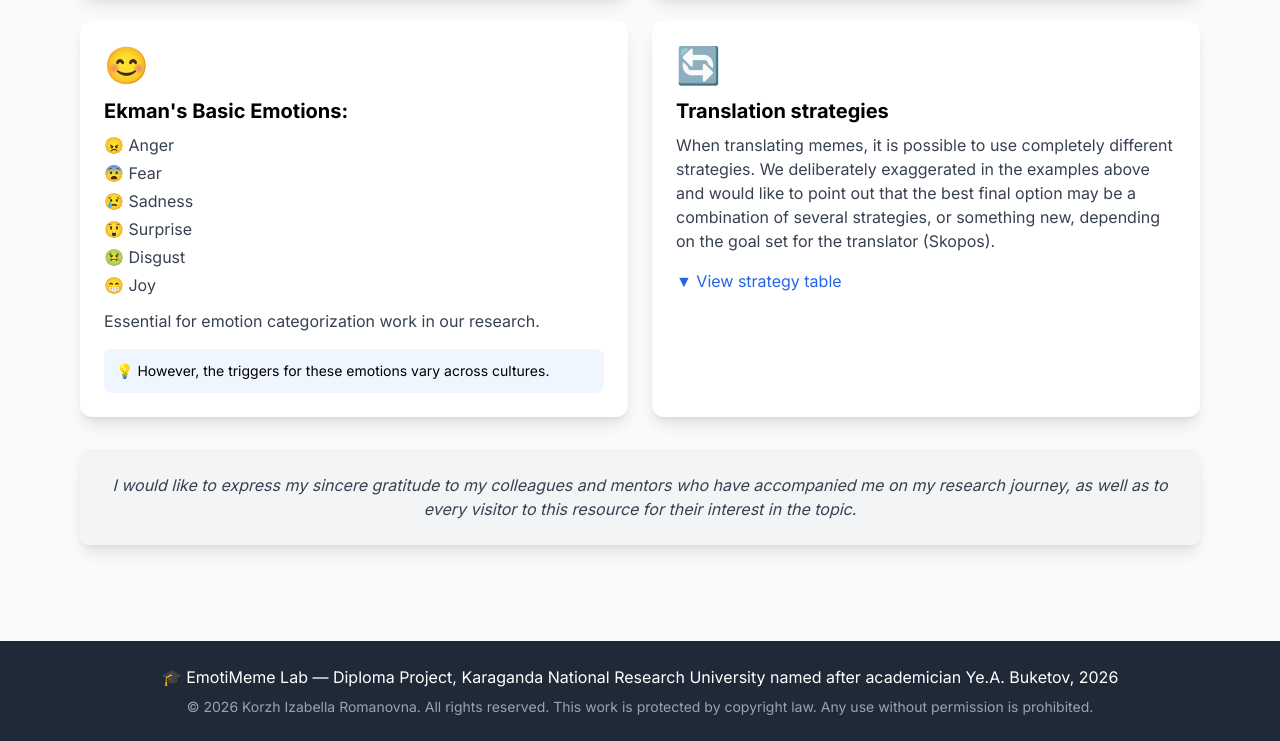
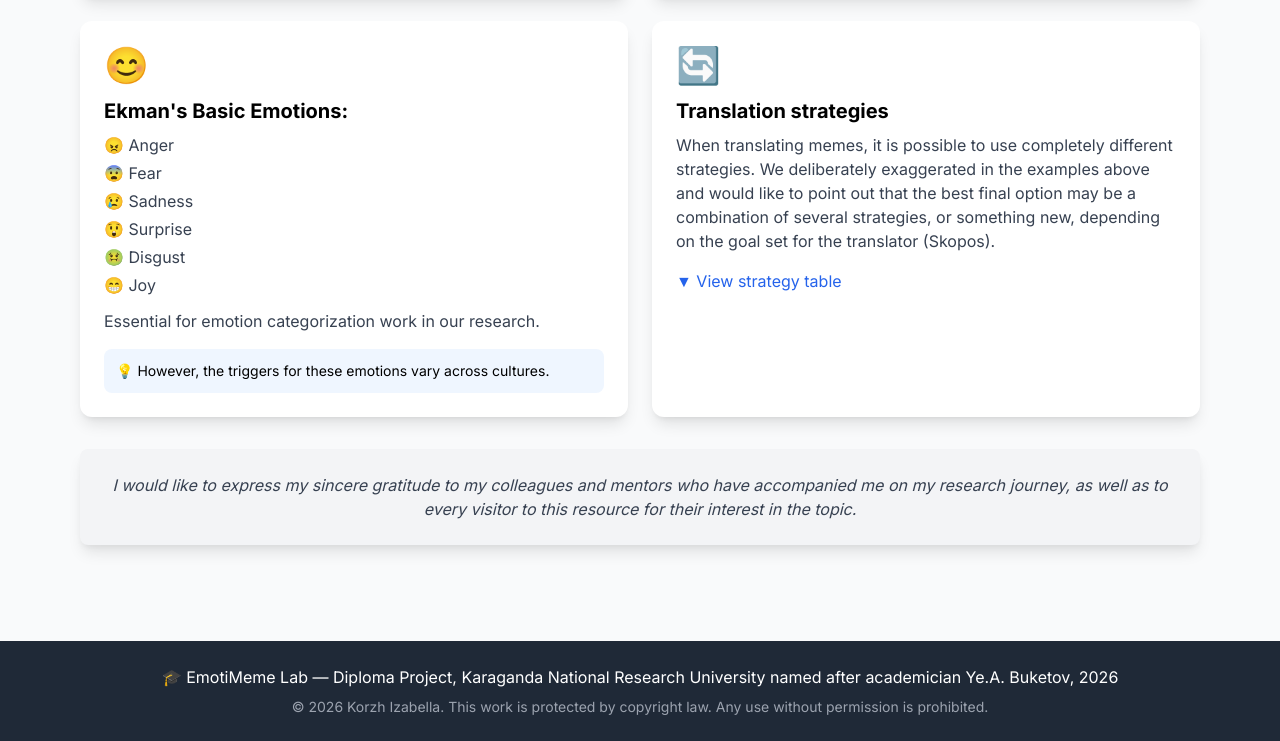
Before and after one commit to IzabellaKorzh/emotimemlab, a plain HTML site: page index.html in a window 1280 px wide. Shown: the part 3317-4058 px from the top of the page. Drawn offline with nearby package versions, Linux system fonts and the light colour scheme.

Commit message:
Update index.html

```diff
--- a/index.html
+++ b/index.html
@@ -448,7 +448,7 @@
     <footer class="bg-gray-800 text-white py-6 mt-12">
         <div class="max-w-6xl mx-auto px-4 text-center">
             <p>🎓 EmotiMeme Lab — Diploma Project, Karaganda National Research University named after academician Ye.A. Buketov, 2026</p>
-            <p class="text-gray-400 text-sm mt-2">© 2026 Korzh Izabella Romanovna. All rights reserved. This work is protected by copyright law. Any use without permission is prohibited.</p>
+            <p class="text-gray-400 text-sm mt-2">© 2026 Korzh Izabella. This work is protected by copyright law. Any use without permission is prohibited.</p>
         </div>
     </footer>
 
```
